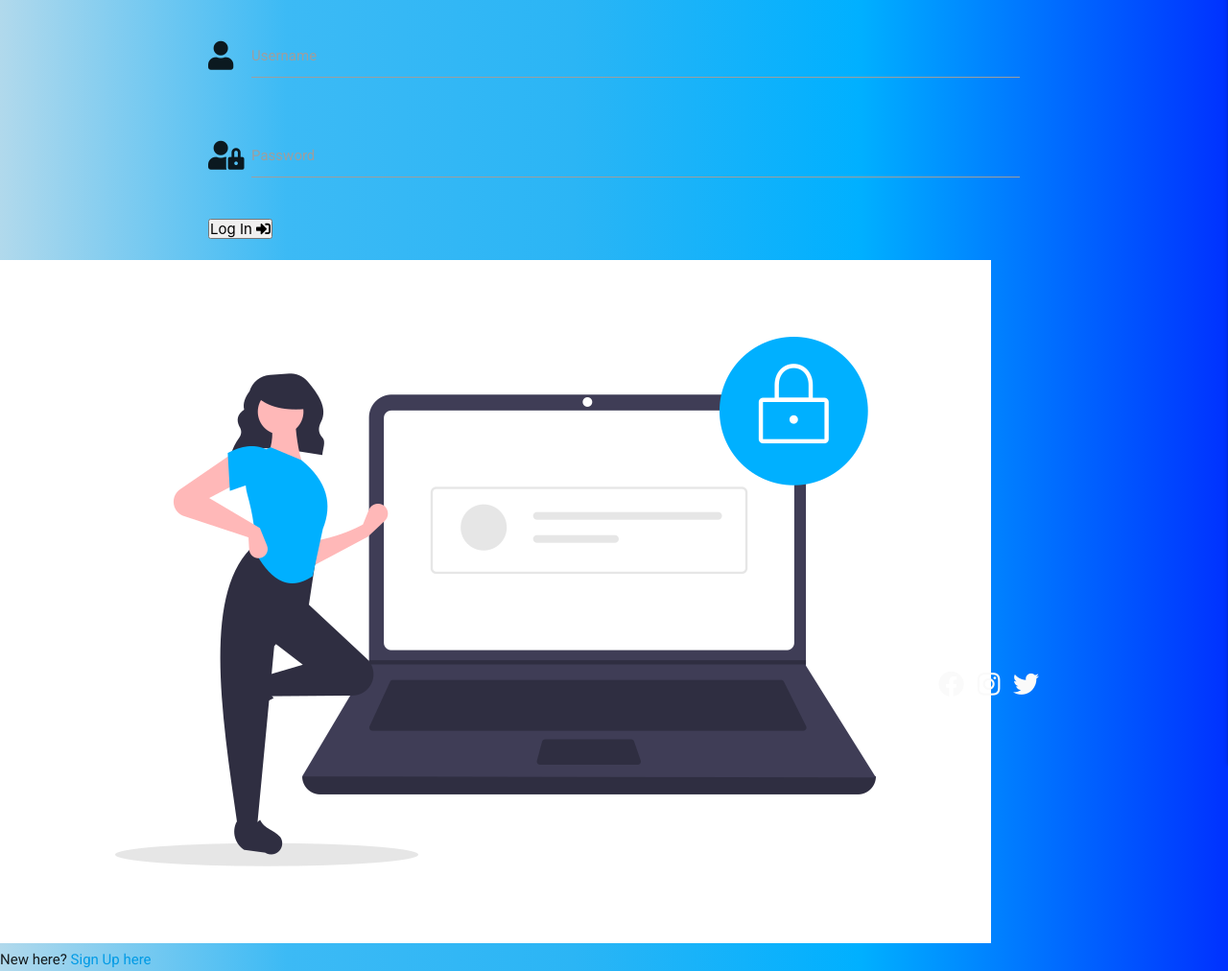
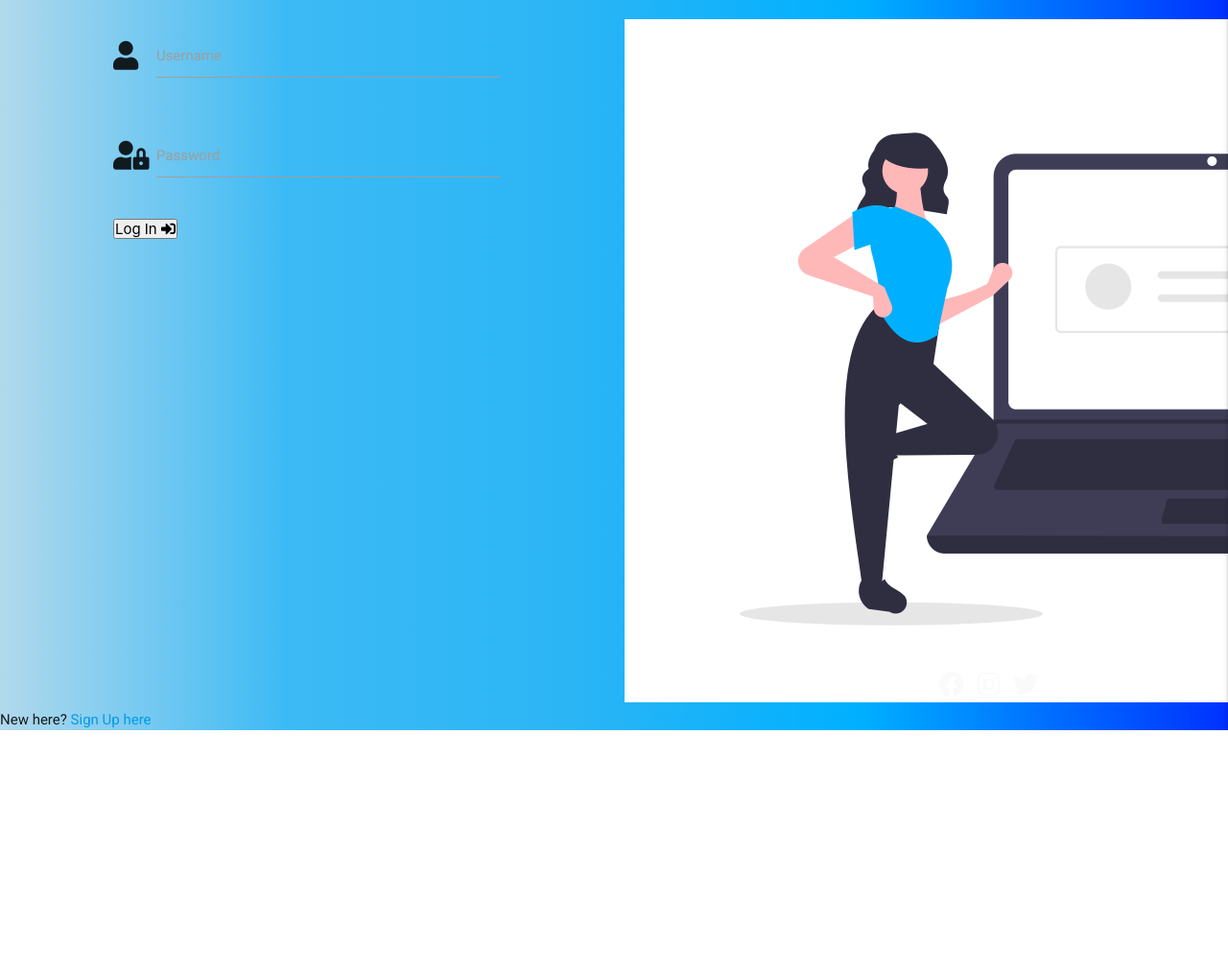
Before and after one commit to Gonzo2500/MS_3_BookWorm, a Flask app: page /login in a window 1280 px wide; the page is wider, and only the part inside the window is pictured. Shown: the part 64-1076 px from the top of that part at 96% size. After the commit the page ends 825 px from the top of that part, so only its background shows below. Run offline with Flask 2, Linux system fonts and the light colour scheme; some libraries are stand-ins or nearby versions.

Commit message:
added a row class to the bookworm container div

```diff
--- a/templates/login.html
+++ b/templates/login.html
@@ -1,6 +1,6 @@
 {% extends "base.html" %}
 {% block content %}
-    <div class="bookworm-container">
+    <div class="bookworm-container row">
         <div class="container-login col s12 m8 offset-m2 l6">
             <div class="row">
                 <form class="col s12 l8 offset-l2" method="POST" action="{{ url_for('login') }}">
@@ -27,7 +27,7 @@
                         </div>
 
                         <!-- Submit Button -->
-                        <button type="submit" class="sign-up-">
+                        <button type="submit" class="sign-up-btn">
                             Log In <i class="fas fa-sign-in-alt"></i>
                         </button>
 
--- a/templates/sign_up.html
+++ b/templates/sign_up.html
@@ -1,6 +1,6 @@
 {% extends "base.html" %}
 {% block content %}
-    <div class="bookworm-container">
+    <div class="bookworm-container row">
         <div class="container-login col s12 m8 offset-m2 l6">
             <div class="row">
                 <form class="col s12 l8 offset-l2" method="POST" action="{{ url_for('sign_up') }}">
@@ -28,7 +28,7 @@
 
                         <!-- Submit Button -->
                         <button type="submit" class="sign-up-btn">
-                            Sign Up <i class="fas fa-sign-in-alt white-text"></i>
+                            Sign Up <i class="fas fa-sign-in-alt"></i>
                         </button>
                     </div>
                 </form>
@@ -37,9 +37,9 @@
 
         <div class="image-container col m6 hide-on-med-and-down">
             <img src="static/images/password.png" alt="woman standing in front of a screen and enters the password">
+        </div>
             <div class="account">
                 <p>Already have an account? <a href="{{ url_for('login') }}">Log In here</a></p>
             </div>
         </div>
-    </div>
     {% endblock %}
```
